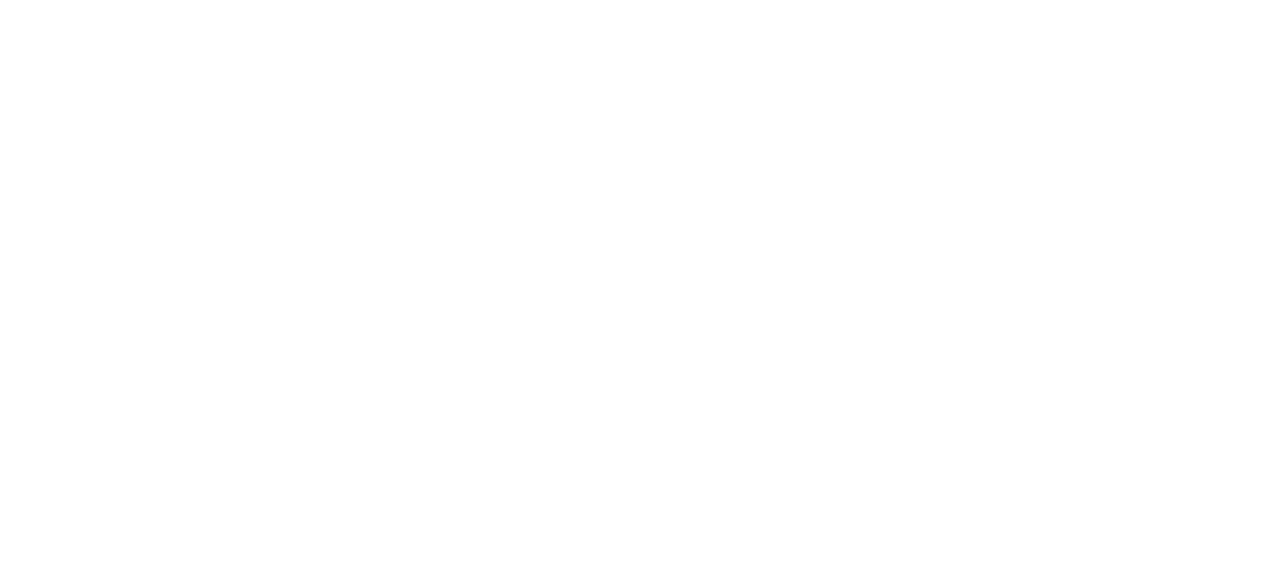
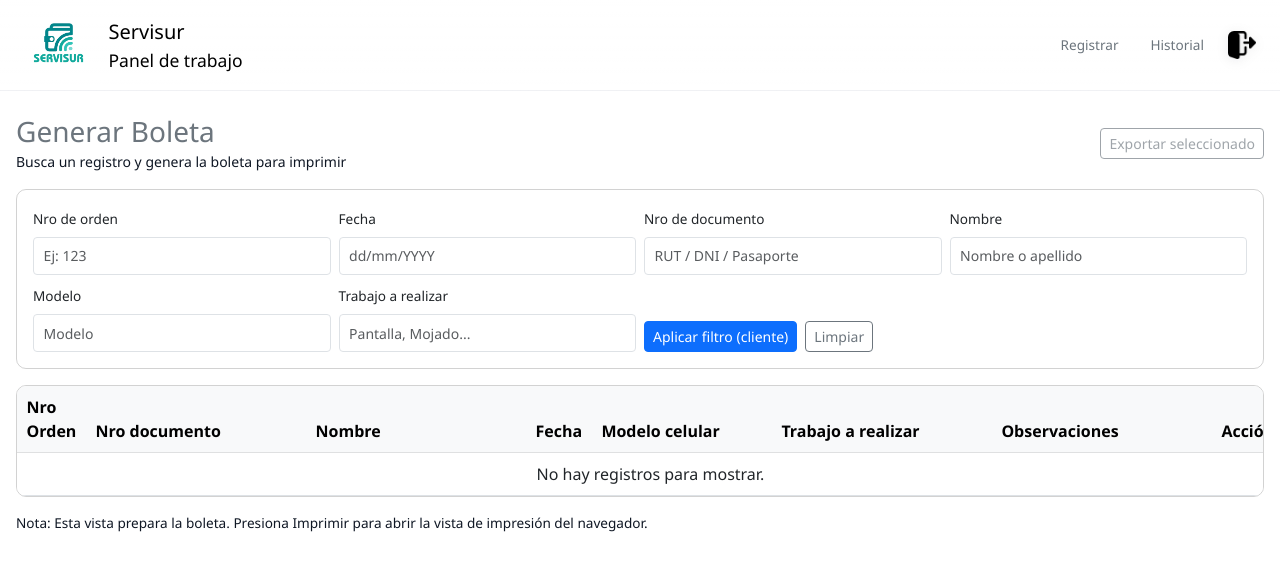
Before and after one commit to The30thHunter/Proyecto_integrado_Servisur, a Django app: page /generar-documento/ in a window 1280 px wide. Before the commit the part shown is empty. Shown: the top 571 px of the page. Run offline with Django 5.2, Linux system fonts and the light colour scheme.

Commit message:
Nva vista + Footer
Agregue la vista de generar documento y le puse el mismo footer a todas las vistas.

```diff
--- a/Servisur_Django/Base_Datos/templates/base_datos/Generar_documento.html
+++ b/Servisur_Django/Base_Datos/templates/base_datos/Generar_documento.html
@@ -0,0 +1,251 @@
+{% extends "base_datos/base.html" %}
+{% load static %}
+{% block title %}Generar Boleta - Servisur{% endblock %}
+
+{% block content %}
+<link rel="stylesheet" href="{% static 'css/panel.css' %}">
+
+<div class="container-fluid wide-container py-4">
+  <div class="d-flex align-items-center justify-content-between mb-3">
+    <div>
+      <h3 class="mb-0 text-secondary">Generar Boleta</h3>
+      <small class="text-muted">Busca un registro y genera la boleta para imprimir</small>
+    </div>
+    <div>
+      <button id="btnExportAll" class="btn btn-outline-secondary btn-sm" disabled>Exportar seleccionado</button>
+    </div>
+  </div>
+
+  <!-- Filtros -->
+  <form id="filtroForm" class="card mb-3 p-3" method="get" action="">
+    <div class="row g-2">
+      <div class="col-md-3">
+        <label class="form-label small">Nro de orden</label>
+        <input name="orden" id="g_orden" type="text" class="form-control form-control-sm" placeholder="Ej: 123">
+      </div>
+
+      <div class="col-md-3">
+        <label class="form-label small">Fecha</label>
+        <input name="fecha" id="g_fecha" type="text" class="form-control form-control-sm" placeholder="dd/mm/YYYY">
+      </div>
+
+      <div class="col-md-3">
+        <label class="form-label small">Nro de documento</label>
+        <input name="doc" id="g_doc" type="text" class="form-control form-control-sm" placeholder="RUT / DNI / Pasaporte">
+      </div>
+
+      <div class="col-md-3">
+        <label class="form-label small">Nombre</label>
+        <input name="nombre" id="g_nombre" type="text" class="form-control form-control-sm" placeholder="Nombre o apellido">
+      </div>
+
+      <div class="col-md-3 mt-2">
+        <label class="form-label small">Modelo</label>
+        <input name="modelo" id="g_modelo" type="text" class="form-control form-control-sm" placeholder="Modelo">
+      </div>
+
+      <div class="col-md-3 mt-2">
+        <label class="form-label small">Trabajo a realizar</label>
+        <input name="trabajo" id="g_trabajo" type="text" class="form-control form-control-sm" placeholder="Pantalla, Mojado...">
+      </div>
+
+      <div class="col-md-3 d-flex align-items-end mt-2">
+        <button type="button" id="btnFiltrar" class="btn btn-primary btn-sm me-2">Aplicar filtro (cliente)</button>
+        <button type="reset" id="btnLimpiar" class="btn btn-outline-secondary btn-sm">Limpiar</button>
+      </div>
+    </div>
+  </form>
+
+  <!-- Tabla de resultados -->
+  <div class="table-responsive card p-0">
+    <table id="tablaBoletas" class="table table-hover align-middle mb-0">
+      <thead class="table-light">
+        <tr>
+          <th style="width:100px">Nro Orden</th>
+          <th style="min-width:220px">Nro documento</th>
+          <th style="min-width:220px">Nombre</th>
+          <th style="width:110px">Fecha</th>
+          <th style="min-width:180px">Modelo celular</th>
+          <th style="min-width:220px">Trabajo a realizar</th>
+          <th style="min-width:220px">Observaciones</th>
+          <th style="width:140px">Acción</th>
+        </tr>
+      </thead>
+      <tbody>
+        {% if pedidos %}
+          {% for p in pedidos %}
+            <tr data-orden="{{ p.N_Orden }}"
+                data-fecha="{{ p.Fecha }}"
+                data-doc="{% if p.Dispositivo and p.Dispositivo.rut %}{{ p.Dispositivo.rut.Rut }}{% else %}-{% endif %}"
+                data-nombre="{% if p.Dispositivo and p.Dispositivo.rut %}{{ p.Dispositivo.rut.Nombre }} {{ p.Dispositivo.rut.Apellido }}{% else %}-{% endif %}"
+                data-modelo="{% if p.Dispositivo and p.Dispositivo.modelo %}{{ p.Dispositivo.modelo.Marca.Marca }} {{ p.Dispositivo.modelo.Modelo }}{% else %}-{% endif %}"
+                data-trabajo="{{ p.Tipo_de_falla|default:'' }}"
+                data-observaciones="{{ p.Dispositivo.Codigo_Bloqueo|default:'' }}">
+              <td class="td-orden">{{ p.N_Orden }}</td>
+              <td class="td-doc">{% if p.Dispositivo and p.Dispositivo.rut %}{{ p.Dispositivo.rut.Rut }}{% else %}-{% endif %}</td>
+              <td class="td-nombre">{% if p.Dispositivo and p.Dispositivo.rut %}{{ p.Dispositivo.rut.Nombre }} {{ p.Dispositivo.rut.Apellido }}{% else %}-{% endif %}</td>
+              <td class="td-fecha">{{ p.Fecha }}</td>
+              <td class="td-modelo">{% if p.Dispositivo and p.Dispositivo.modelo %}{{ p.Dispositivo.modelo.Marca.Marca }} {{ p.Dispositivo.modelo.Modelo }}{% else %}-{% endif %}</td>
+              <td class="td-trabajo">{{ p.Tipo_de_falla|default:"-" }}</td>
+              <td class="td-observaciones">{{ p.Dispositivo.Codigo_Bloqueo|default:"-" }}</td>
+              <td>
+                <div class="d-flex gap-2">
+                  <button type="button" class="btn btn-sm btn-outline-primary btn-imprimir" title="Imprimir boleta">Imprimir</button>
+                </div>
+              </td>
+            </tr>
+          {% endfor %}
+        {% else %}
+          <tr><td colspan="8" class="text-center text-muted">No hay registros para mostrar.</td></tr>
+        {% endif %}
+      </tbody>
+    </table>
+  </div>
+
+  <div class="mt-3 text-muted small">Nota: Esta vista prepara la boleta. Presiona Imprimir para abrir la vista de impresión del navegador.</div>
+</div>
+
+<!-- Bloque JS: generar boleta e imprimir (sin <script> embebido en el HTML generado) -->
+<script>
+(function () {
+  function normalize(str) { return (str||'').toString().trim(); }
+
+  function generarHtmlBoleta(data) {
+    return `
+      <!doctype html>
+      <html>
+      <head>
+        <meta charset="utf-8" />
+        <title>Boleta - Orden ${data.orden}</title>
+        <style>
+          body { font-family: -apple-system, BlinkMacSystemFont, "Segoe UI", Roboto, "Helvetica Neue", Arial; padding:20px; color:#0f1724; }
+          .header { display:flex; align-items:center; gap:12px; margin-bottom:18px; }
+          .logo { width:86px; height:auto; }
+          .title { font-size:18px; font-weight:700; color:#0b5ed7; }
+          .meta { margin-top:6px; color:#6b7280; font-size:13px; }
+          .box { border:1px solid #e6eef9; padding:12px; border-radius:8px; margin-bottom:10px; }
+          table { width:100%; border-collapse:collapse; margin-top:6px; }
+          td { padding:6px 8px; vertical-align:top; }
+          .label { color:#6b7280; width:160px; font-weight:600; }
+          .value { color:#111827; }
+          .footer { margin-top:18px; font-size:13px; color:#6b7280; }
+          @media print { body { margin:0; } .no-print { display:none; } }
+        </style>
+      </head>
+      <body>
+        <div class="header">
+          <img class="logo" src="${location.origin + '/static/img/logo_servisur1.png'}" alt="Servisur">
+          <div>
+            <div class="title">Boleta de Recepción - Servisur</div>
+            <div class="meta">Orden ${data.orden} • Fecha ${data.fecha}</div>
+          </div>
+        </div>
+
+        <div class="box">
+          <table>
+            <tr><td class="label">Nro Orden</td><td class="value">${data.orden}</td></tr>
+            <tr><td class="label">Nro Documento</td><td class="value">${data.doc}</td></tr>
+            <tr><td class="label">Nombre</td><td class="value">${data.nombre}</td></tr>
+            <tr><td class="label">Fecha registro</td><td class="value">${data.fecha}</td></tr>
+            <tr><td class="label">Modelo celular</td><td class="value">${data.modelo}</td></tr>
+            <tr><td class="label">Trabajo a realizar</td><td class="value">${data.trabajo}</td></tr>
+            <tr><td class="label">Observaciones</td><td class="value">${data.observaciones}</td></tr>
+          </table>
+        </div>
+
+        <div class="footer">
+          <div>Firma cliente: ____________________________</div>
+          <div style="margin-top:8px">Firma técnico: ____________________________</div>
+        </div>
+      </body>
+      </html>
+    `;
+  }
+
+  // Manejar clic en "Imprimir" para cada fila
+  document.querySelectorAll('.btn-imprimir').forEach(btn => {
+    btn.addEventListener('click', function () {
+      const tr = this.closest('tr');
+      const data = {
+        orden: tr.getAttribute('data-orden') || tr.querySelector('.td-orden')?.textContent || '',
+        fecha: tr.getAttribute('data-fecha') || tr.querySelector('.td-fecha')?.textContent || '',
+        doc: tr.getAttribute('data-doc') || tr.querySelector('.td-doc')?.textContent || '',
+        nombre: tr.getAttribute('data-nombre') || tr.querySelector('.td-nombre')?.textContent || '',
+        modelo: tr.getAttribute('data-modelo') || tr.querySelector('.td-modelo')?.textContent || '',
+        trabajo: tr.getAttribute('data-trabajo') || tr.querySelector('.td-trabajo')?.textContent || '',
+        observaciones: tr.getAttribute('data-observaciones') || tr.querySelector('.td-observaciones')?.textContent || ''
+      };
+
+      const html = generarHtmlBoleta(data);
+      const w = window.open('', '_blank', 'width=700,height=900');
+      if (!w) {
+        alert('Por favor permita ventanas emergentes para imprimir.');
+        return;
+      }
+      w.document.open();
+      w.document.write(html);
+      w.document.close();
+
+      // Esperar a que la nueva ventana renderice recursos (logo) antes de imprimir
+      // Aumenta el timeout si el logo tarda en cargar
+      const waitForRender = 600;
+      setTimeout(() => {
+        try {
+          w.focus();
+          w.print();
+        } catch (e) {
+          console.warn('Error al invocar print:', e);
+        }
+        // cerrar la ventana después de imprimir (opcional)
+        setTimeout(() => {
+          try { w.close(); } catch (e) {}
+        }, 600);
+      }, waitForRender);
+    });
+  });
+
+  // Filtrado cliente (reutiliza función similar a Estado_reparacion)
+  const btnFiltrar = document.getElementById('btnFiltrar');
+  const btnLimpiar = document.getElementById('btnLimpiar');
+
+  function normalize(str){ return (str||'').toString().toLowerCase().trim(); }
+
+  function aplicarFiltro() {
+    const vOrden = normalize(document.getElementById('g_orden').value);
+    const vFecha = normalize(document.getElementById('g_fecha').value);
+    const vDoc = normalize(document.getElementById('g_doc').value);
+    const vNombre = normalize(document.getElementById('g_nombre').value);
+    const vModelo = normalize(document.getElementById('g_modelo').value);
+    const vTrabajo = normalize(document.getElementById('g_trabajo').value);
+
+    const rows = document.querySelectorAll('#tablaBoletas tbody tr');
+    rows.forEach(row => {
+      const orden = normalize(row.getAttribute('data-orden') || row.querySelector('.td-orden')?.textContent);
+      const fecha = normalize(row.getAttribute('data-fecha') || row.querySelector('.td-fecha')?.textContent);
+      const doc = normalize(row.getAttribute('data-doc') || row.querySelector('.td-doc')?.textContent);
+      const nombre = normalize(row.getAttribute('data-nombre') || row.querySelector('.td-nombre')?.textContent);
+      const modelo = normalize(row.getAttribute('data-modelo') || row.querySelector('.td-modelo')?.textContent);
+      const trabajo = normalize(row.getAttribute('data-trabajo') || row.querySelector('.td-trabajo')?.textContent);
+
+      let show = true;
+      if (vOrden && !orden.includes(vOrden)) show = false;
+      if (vFecha && !fecha.includes(vFecha)) show = false;
+      if (vDoc && !doc.includes(vDoc)) show = false;
+      if (vNombre && !nombre.includes(vNombre)) show = false;
+      if (vModelo && !modelo.includes(vModelo)) show = false;
+      if (vTrabajo && !trabajo.includes(vTrabajo)) show = false;
+
+      row.style.display = show ? '' : 'none';
+    });
+  }
+
+  if (btnFiltrar) btnFiltrar.addEventListener('click', aplicarFiltro);
+  if (btnLimpiar) btnLimpiar.addEventListener('click', function () {
+    setTimeout(() => aplicarFiltro(), 10);
+  });
+
+})();
+</script>
+
+
+{% endblock %}
```
Also changed, not shown: Servisur_Django/Base_Datos/templates/base_datos/Estado_reparacion.html (+12 -0 lines), Servisur_Django/Base_Datos/templates/base_datos/main.html (+8 -0 lines), Servisur_Django/db.sqlite3.
